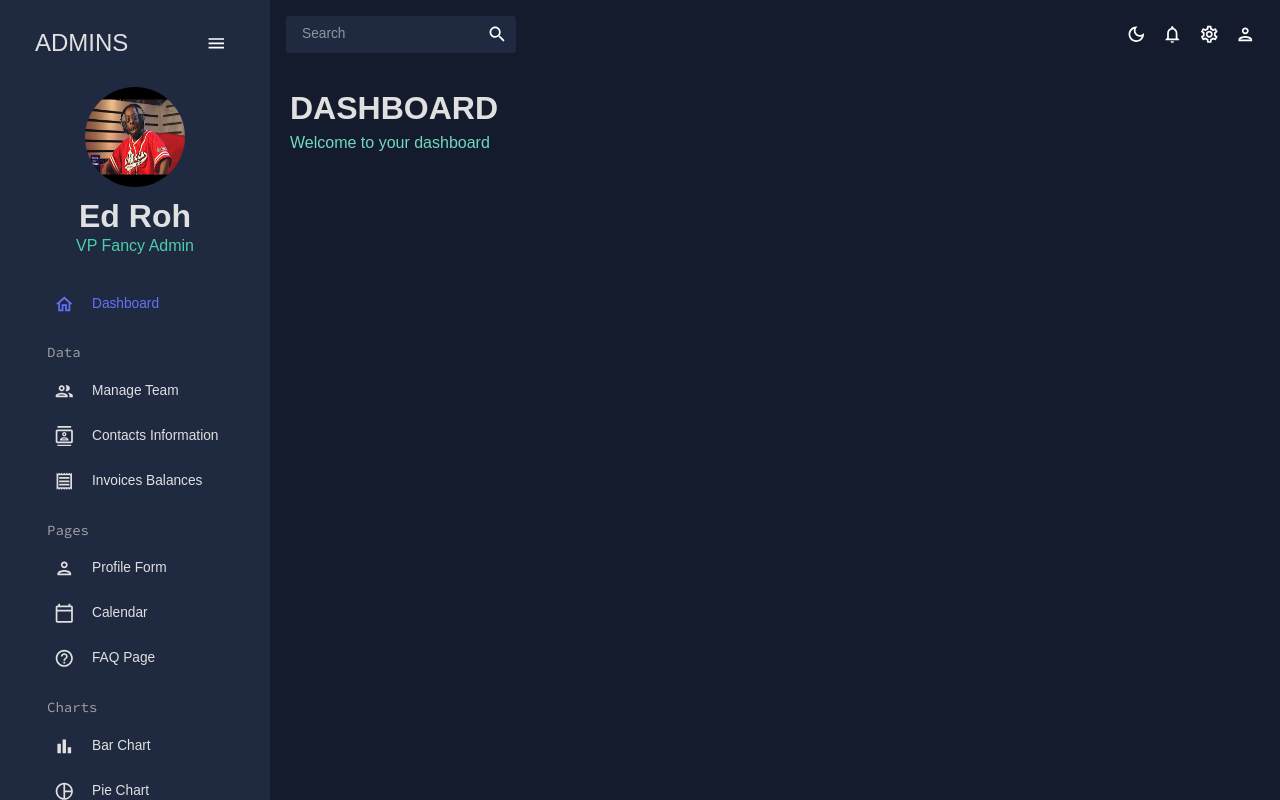
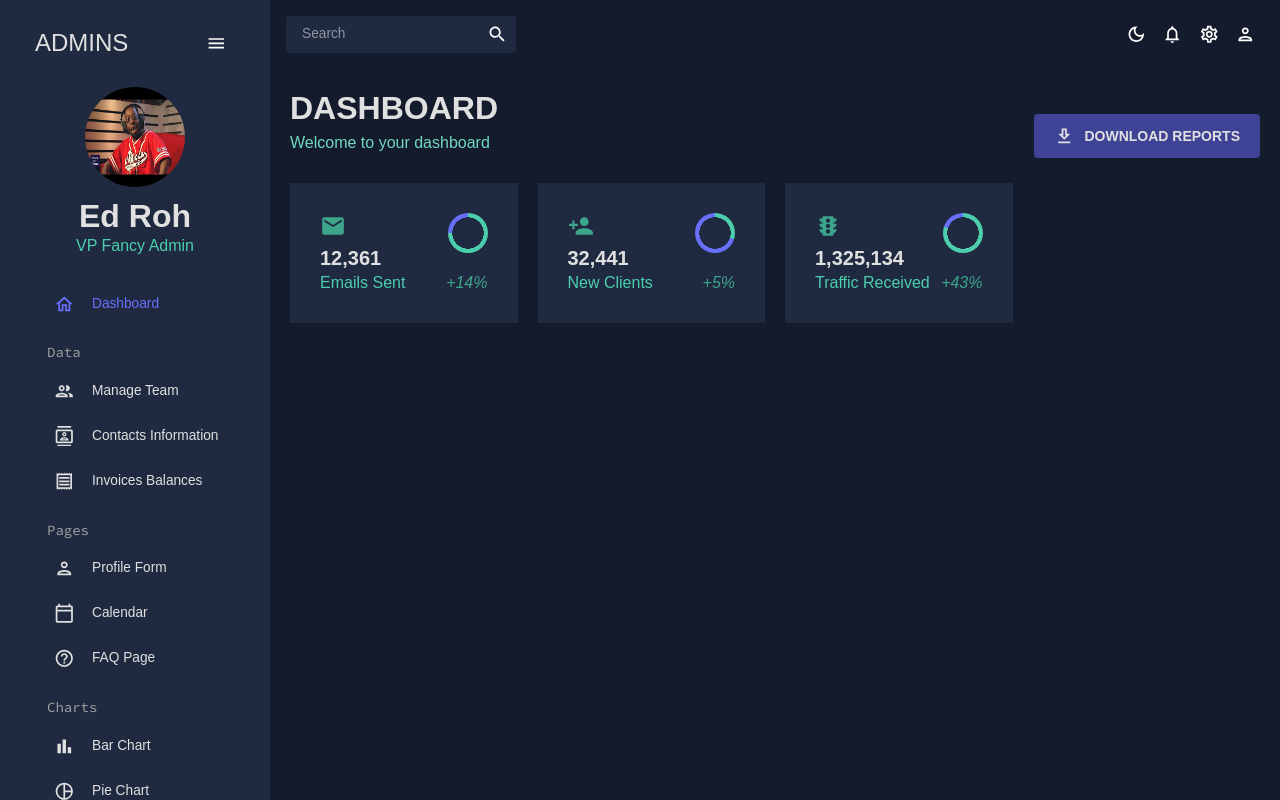
Before and after one commit to Armandosselimi/React-Admin, a React (Create React App) app: page / in a window 1280 px wide. Built offline with nearby package versions, Linux system fonts and the light colour scheme.

Commit message:
addind initial components on dashboard

```diff
--- /dev/null
+++ b/src/app/components/ProgressCircle.jsx
@@ -0,0 +1,22 @@
+import { Box, useTheme } from "@mui/material";
+import {tokens} from "../../theme";
+
+const ProgressCircle = ({ progress = "0.75", size = "40" }) => {
+    const theme = useTheme();
+    const colors = tokens(theme.palette.mode);
+    const angle = progress * 360;
+    return (
+        <Box
+            sx={{
+                background: `radial-gradient(${colors.primary[400]} 55%, transparent 56%),
+            conic-gradient(transparent 0deg ${angle}deg, ${colors.blueAccent[500]} ${angle}deg 360deg),
+            ${colors.greenAccent[500]}`,
+                borderRadius: "50%",
+                width: `${size}px`,
+                height: `${size}px`,
+            }}
+        />
+    );
+};
+
+export default ProgressCircle;
--- /dev/null
+++ b/src/app/components/StatBox.jsx
@@ -0,0 +1,42 @@
+import { Box, Typography, useTheme } from "@mui/material"
+import {tokens} from "../../theme";
+import ProgressCircle from "./ProgressCircle"
+
+const StatBox = ({ title, subtitle, icon, progress, increase }) => {
+    const theme = useTheme()
+    const colors = tokens(theme.palette.mode)
+
+    return (
+        <Box width="100%" m="0 30px">
+            <Box display="flex" justifyContent="space-between">
+                <Box>
+                    {icon}
+                    <Typography
+                        variant="h4"
+                        fontWeight="bold"
+                        sx={{ color: colors.grey[100] }}
+                    >
+                        {title}
+                    </Typography>
+                </Box>
+                <Box>
+                    <ProgressCircle progress={progress} />
+                </Box>
+            </Box>
+            <Box display="flex" justifyContent="space-between" mt="2px">
+                <Typography variant="h5" sx={{ color: colors.greenAccent[500] }}>
+                    {subtitle}
+                </Typography>
+                <Typography
+                    variant="h5"
+                    fontStyle="italic"
+                    sx={{ color: colors.greenAccent[600] }}
+                >
+                    {increase}
+                </Typography>
+            </Box>
+        </Box>
+    )
+}
+
+export default StatBox;
--- a/src/app/components/pieChart.css
+++ /dev/null
@@ -1,3 +0,0 @@
-.nivo-pie-legend-item:hover {
-    fill: red; /* Change the text color to red when hovering */
-}
--- a/src/app/pages/dashboard/index.jsx
+++ b/src/app/pages/dashboard/index.jsx
@@ -1,12 +1,109 @@
 import React from 'react';
 import Header from "../../components/Header";
-import {Box} from "@mui/material";
+import {tokens} from "../../../theme";
+import {Box, Button, useTheme} from "@mui/material";
+import DownloadOutlinedIcon from '@mui/icons-material/DownloadOutlined';
+import EmailIcon from '@mui/icons-material/Email';
+import StatBox from "../../components/StatBox";
+import PersonAddIcon from '@mui/icons-material/PersonAdd';
+import TrafficIcon from '@mui/icons-material/Traffic';
 
 const Dashboard = () => {
+    const theme = useTheme();
+    const colors = tokens(theme.palette.mode);
+
+
     return (
         <Box m='20px'>
+            {/* HEADER */}
             <Box display='flex' justifyContent='space-between' alignItems='center'>
             <Header title={'DASHBOARD'} subtitle={'Welcome to your dashboard'} />
+
+                <Box>
+                    <Button
+                        sx={{
+                            backgroundColor: colors.blueAccent[700],
+                            color: colors.grey[100],
+                            fontSize: "14px",
+                            fontWeight: "bold",
+                            padding: "10px 20px",
+                        }}
+                    >
+                        <DownloadOutlinedIcon sx={{ mr: "10px" }} />
+                        Download Reports
+                    </Button>
+                </Box>
+
+            </Box>
+            {/* GRID & CHARTS */}
+            <Box
+                display="grid"
+                gridTemplateColumns="repeat(12, 1fr)"
+                gridAutoRows="140px"
+                gap="20px"
+            >
+                {/* ROW 1 */}
+                <Box
+                    gridColumn="span 3"
+                    backgroundColor={colors.primary[400]}
+                    display="flex"
+                    alignItems="center"
+                    justifyContent="center"
+                >
+                    <StatBox
+                        title="12,361"
+                        subtitle="Emails Sent"
+                        progress="0.75"
+                        increase="+14%"
+                        icon={
+                            <EmailIcon
+                                sx={{ color: colors.greenAccent[600], fontSize: "26px" }}
+                            />
+                        }
+                    />
+                </Box>
+
+                <Box
+                    gridColumn="span 3"
+                    backgroundColor={colors.primary[400]}
+                    display="flex"
+                    alignItems="center"
+                    justifyContent="center"
+                >
+                    <StatBox
+                        title="32,441"
+                        subtitle="New Clients"
+                        progress="0.30"
+                        increase="+5%"
+                        icon={
+                            <PersonAddIcon
+                                sx={{ color: colors.greenAccent[600], fontSize: "26px" }}
+                            />
+                        }
+                    />
+                </Box>
+
+                <Box
+                    gridColumn="span 3"
+                    backgroundColor={colors.primary[400]}
+                    display="flex"
+                    alignItems="center"
+                    justifyContent="center"
+                >
+                    <StatBox
+                        title="1,325,134"
+                        subtitle="Traffic Received"
+                        progress="0.80"
+                        increase="+43%"
+                        icon={
+                            <TrafficIcon
+                                sx={{ color: colors.greenAccent[600], fontSize: "26px" }}
+                            />
+                        }
+                    />
+                </Box>
+
+
             </Box>
         </Box>
     );
```
